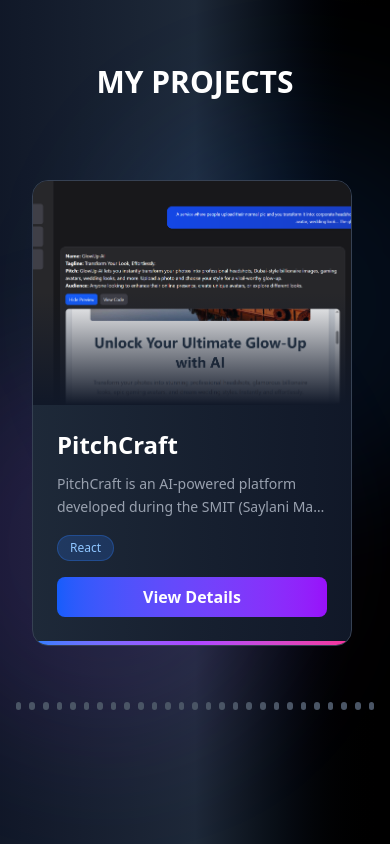
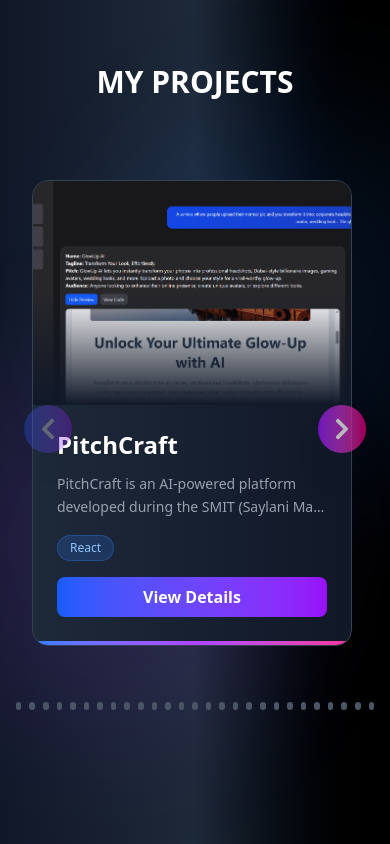
Before and after one commit to syedhumzasalman/Humza-Salman-Portfolio, a React (Vite) app: page / in a window 390 px wide. Shown: the part 4590-5434 px from the top of the page. Built offline with nearby package versions, Linux system fonts and the light colour scheme.

Commit message:
update projectshow to fix scrollbar and arrow

```diff
--- a/src/Components/ProjectShow/ProjectShow.jsx
+++ b/src/Components/ProjectShow/ProjectShow.jsx
@@ -106,7 +106,7 @@
                         {/* Left Arrow */}
                         <motion.button
                             onClick={() => scroll('left')}
-                            className={`absolute left-0 top-1/2 -translate-y-1/2 z-20 bg-linear-to-r from-blue-600 to-purple-600 text-white p-4 rounded-full shadow-2xl transition-all ${!canScrollLeft ? 'opacity-0 pointer-events-none' : 'opacity-0 group-hover:opacity-100'
+                            className={`absolute left-2 md:left-4 top-1/2 -translate-y-1/2 z-20 bg-linear-to-r from-blue-600 to-purple-600 text-white p-3 md:p-4 rounded-full shadow-2xl transition-all ${!canScrollLeft ? 'opacity-30 pointer-events-none' : 'opacity-70 md:opacity-0 md:group-hover:opacity-100'
                                 }`}
                             whileHover={{ scale: 1.1 }}
                             whileTap={{ scale: 0.9 }}
@@ -262,7 +262,7 @@
                         {/* Right Arrow */}
                         <motion.button
                             onClick={() => scroll('right')}
-                            className={`absolute right-0 top-1/2 -translate-y-1/2 z-20 bg-linear-to-r from-purple-600 to-pink-600 text-white p-4 rounded-full shadow-2xl transition-all ${!canScrollRight ? 'opacity-0 pointer-events-none' : 'opacity-0 group-hover:opacity-100'
+                            className={`absolute right-2 md:right-4 top-1/2 -translate-y-1/2 z-20 bg-linear-to-r from-purple-600 to-pink-600 text-white p-3 md:p-4 rounded-full shadow-2xl transition-all ${!canScrollRight ? 'opacity-30 pointer-events-none' : 'opacity-70 md:opacity-0 md:group-hover:opacity-100'
                                 }`}
                             whileHover={{ scale: 1.1 }}
                             whileTap={{ scale: 0.9 }}
```
